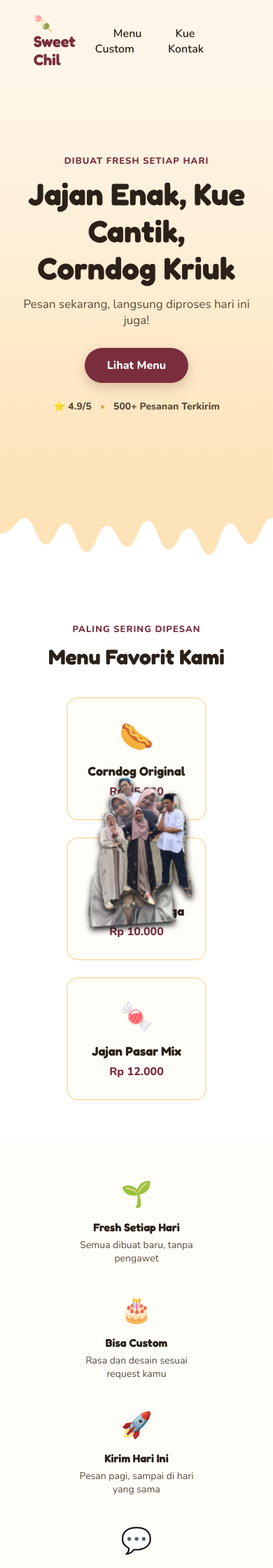
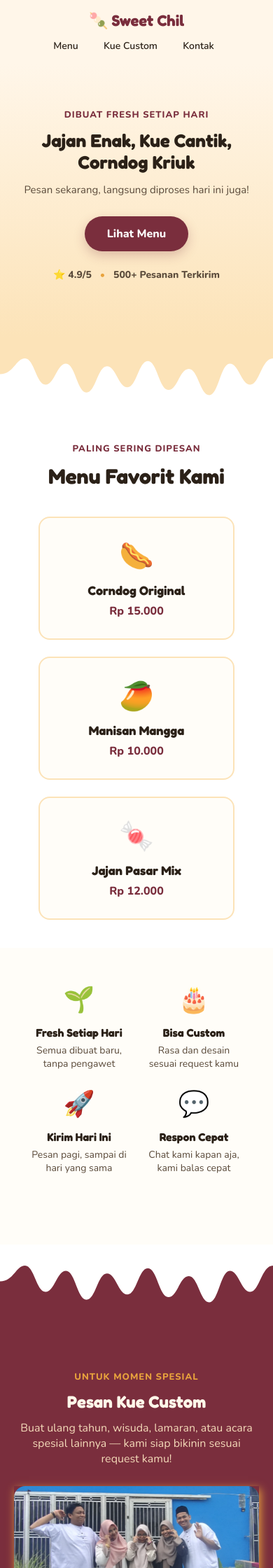
Before and after one commit to cherady07/Belajar_Web_Ks, a Python web app: template templates/index.html in a window 390 px wide. Shown: the top 2240 px of the page at 70% size. Run offline with Jinja, Linux system fonts and the light colour scheme; the template is opened without the code that fills it, so the values that code supplies are empty.

Commit message:
membersihkan duplikat dan menambahkan responsif

```diff
--- a/static/css/style.css
+++ b/static/css/style.css
@@ -139,7 +139,6 @@ h1, h2, h3 {
 }
 
 .menu-section {
-    padding: 70px 40px 80px;
     text-align: center;
     position: relative;
     padding: 90px 40px 60px;
@@ -359,7 +358,6 @@ h1, h2, h3 {
 }
 
 .why-us {
-    padding: 60px 40px 90px;
     background-color: #FFFDF8;
     padding: 50px 40px 100px;
 }
@@ -407,4 +405,105 @@ h1, h2, h3 {
 
 .btn-cta.fade-in:hover {
     transform: translateY(-4px);
+    transition: transform 0.2s ease;
 }
+
+/* Tablet */
+@media (max-width: 900px) {
+    .navbar {
+        padding: 16px 24px;
+    }
+
+    .hero h2 {
+        font-size: 34px;
+    }
+
+    .custom-row,
+    .custom-row.reverse {
+        flex-direction: column;
+    }
+
+    .custom-image,
+    .custom-text {
+        width: 100%;
+    }
+
+    .corndog-left {
+        left: 20px;
+    }
+
+    .corndog-right {
+        right: 20px;
+    }
+
+    .corndog-decor img {
+        width: 90px;
+    }
+}
+
+/* Mobile */
+@media (max-width: 600px) {
+    .navbar {
+        flex-direction: column;
+        gap: 12px;
+        padding: 16px;
+    }
+
+    .navbar nav {
+        margin-left: 0;
+    }
+
+    .navbar nav a {
+        margin-left: 0;
+        margin-right: 8px;
+        font-size: 14px;
+        padding: 6px 12px;
+    }
+
+    .hero {
+        padding: 60px 20px 80px;
+    }
+
+    .hero h2 {
+        font-size: 26px;
+    }
+
+    .hero p {
+        font-size: 15px;
+    }
+
+    .menu-section {
+        padding: 60px 20px 40px;
+    }
+
+    .menu-grid {
+        flex-direction: column;
+        align-items: center;
+    }
+
+    .menu-card {
+        width: 100%;
+        max-width: 280px;
+    }
+
+    .corndog-decor {
+        display: none;
+    }
+
+    .why-us-grid {
+        gap: 24px;
+    }
+
+    .why-item {
+        max-width: 140px;
+    }
+
+    .custom-title,
+    .custom-section h2 {
+        font-size: 24px;
+    }
+
+    .footer-contact {
+        padding: 32px 16px 40px;
+    }
+}
```
